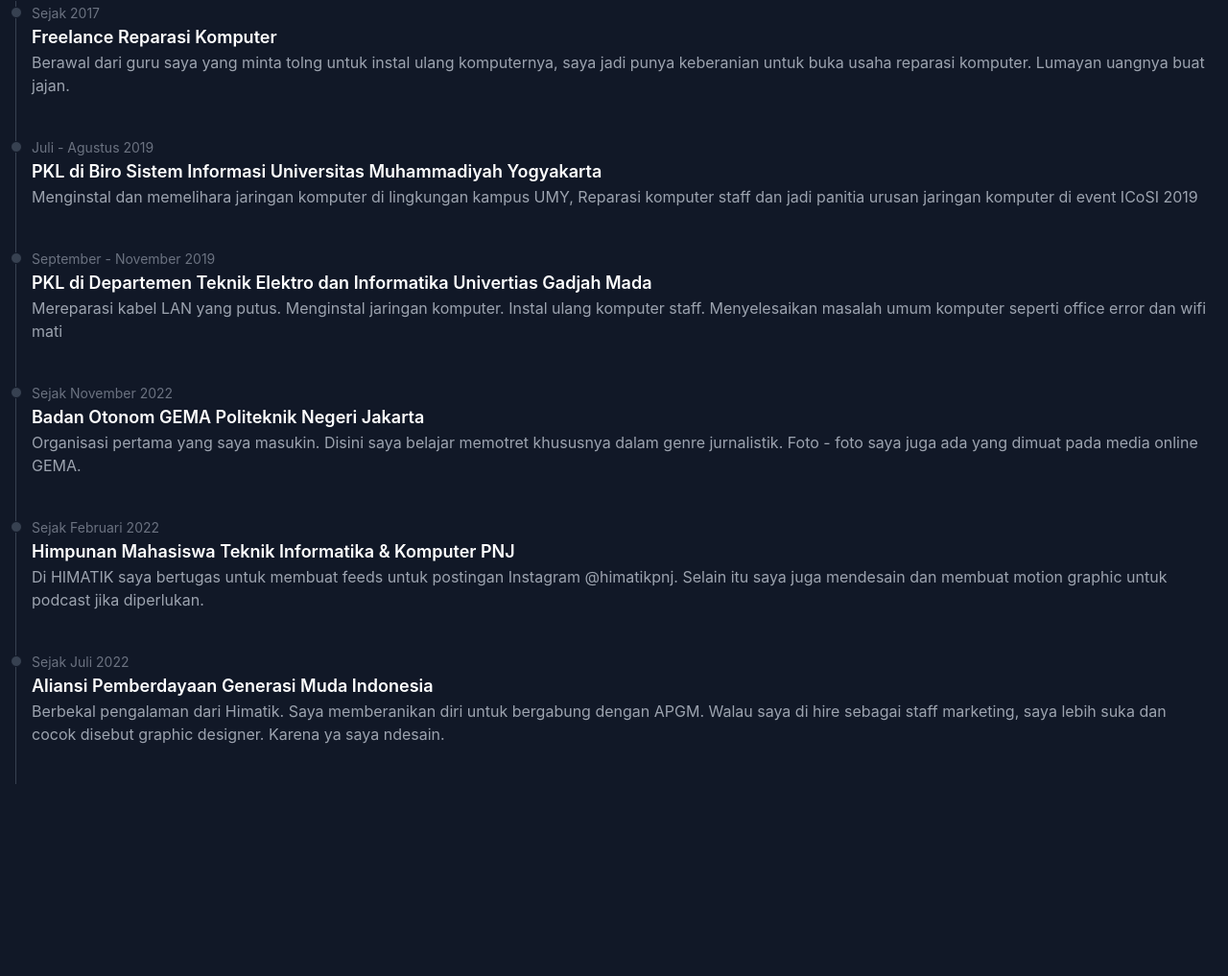
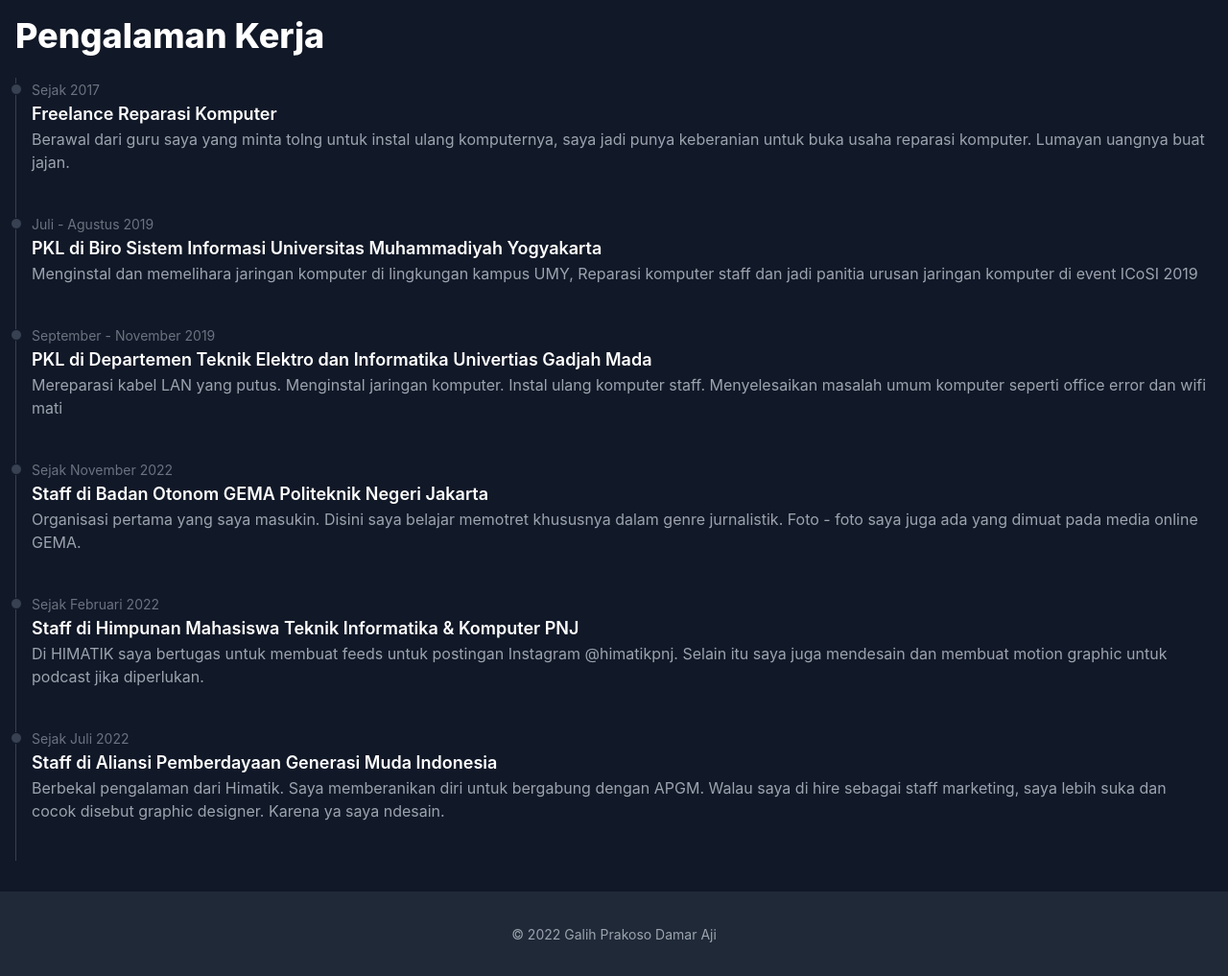
Before and after one commit to galihpd/galihpd.github.io, a plain HTML site: page index.html in a window 1280 px wide. Shown: the part 1219-2236 px from the top of the page at 96% size. Before the commit the page ends 2068 px from the top, so only its background shows below. Drawn offline with nearby package versions, Linux system fonts and the light colour scheme.

Commit message:
Update index.html

```diff
--- a/index.html
+++ b/index.html
@@ -56,7 +56,7 @@
         <div class="mr-auto place-self-center lg:col-span-7">
           <h1 class="max-w-2xl mb-4 text-4xl font-extrabold tracking-tight leading-none md:text-5xl xl:text-6xl dark:text-white">Halo Saya Galih</h1>
           <p class="max-w-2xl mb-6 font-light text-gray-500 lg:mb-8 md:text-lg lg:text-xl dark:text-gray-400">WEB pribadi yang dibuka buat umum. Isinya Resume & portfolio artwork 3D & Desain, Tugas kuliah & Belajar / eksplor. Iseng aja barangkali bisa jadi refrence😂</p>
-          <a href="#" class="inline-flex items-center justify-center px-5 py-3 text-base font-medium text-center text-gray-900 border border-gray-300 rounded-lg hover:bg-gray-100 bg-blue-700 focus:ring-4 focus:ring-gray-100 dark:text-white dark:border-gray-700 dark:hover:bg-gray-700 dark:focus:ring-gray-800"> Kenalan Dulu Kali </a>
+          <a href="#kenal" class="inline-flex items-center justify-center px-5 py-3 text-base font-medium text-center text-gray-900 border border-gray-300 rounded-lg hover:bg-gray-100 bg-blue-700 focus:ring-4 focus:ring-gray-100 dark:text-white dark:border-gray-700 dark:hover:bg-gray-700 dark:focus:ring-gray-800"> Kenalan Dulu Kali </a>
               <path fill-rule="evenodd" d="M10.293 3.293a1 1 0 011.414 0l6 6a1 1 0 010 1.414l-6 6a1 1 0 01-1.414-1.414L14.586 11H3a1 1 0 110-2h11.586l-4.293-4.293a1 1 0 010-1.414z" clip-rule="evenodd"></path>
             </svg>
           </a>
@@ -64,6 +64,7 @@
         </div>
       </div>
     </section>
+
     <section class="bg-white dark:bg-gray-900">
         <div class="max-w-screen-xl px-4 py-8 mx-auto text-center lg:py-16 lg:px-6">
             <dl class="grid max-w-screen-md gap-8 mx-auto text-gray-900 sm:grid-cols-3 dark:text-white">
@@ -79,11 +80,13 @@
                     <dt class="mb-2 text-3xl md:text-4xl font-extrabold">Free Enjoyer</dt>
                     <dd class="font-light text-gray-500 dark:text-gray-400">Use free & OpenSource software and tools since 2016</dd>
                 </div>
+              </br>
+            </br>
             </dl>
         </div>
       </section>
 
-      <section class="bg-white dark:bg-gray-900">
+      <section class="bg-white dark:bg-gray-900" id="kenal">
         <div class="grid max-w-screen-xl px-4 py-8 mx-auto lg:gap-8 xl:gap-0">
             <p style="text-align: justify;" class="mb-3 font-light text-gray-500 dark:text-gray-400">Saat ini saya sedang berusaha lulus dari program studi Teknik Multimedia Digital (vokasi). Paham desain grafis, Koding, 3D dikit - dikit, Keamanan komputer dasar, Jaringan && apa aja deh pokoknya😂 yang mau ngobrol bisa hubungi saya di galihpr@aol.com. </p>
             <p style="text-align: justify;" class="font-light text-gray-500 dark:text-gray-400">Saya bisa menginstal jaringan komputer terutama yang pake UTP, Bisa koding tapi konsol seperti shell bash dan C++, Bisa desain juga terutama desain feeds untuk postingan sosial media seperti Instagram dan twitter, Bisa motret juga yang penting kamera nya bisa full manual dan masih terus belajar 3D modelling yang hasilnya bisa diliat di sini. Kira-kira pengalaman diatas semua saya dapetin 4 tahun lalu, ketika saya mulai masuk sekolah menengah atas</p></br>
@@ -157,23 +160,27 @@
     <li class="mb-10 ml-4">
         <div class="absolute w-3 h-3 bg-gray-200 rounded-full mt-1.5 -left-1.5 border border-white dark:border-gray-900 dark:bg-gray-700"></div>
         <time class="mb-1 text-sm font-normal leading-none text-gray-400 dark:text-gray-500">Sejak November 2022</time>
-        <h3 class="text-lg font-semibold text-gray-900 dark:text-white">Badan Otonom GEMA Politeknik Negeri Jakarta</h3>
+        <h3 class="text-lg font-semibold text-gray-900 dark:text-white">Staff di Badan Otonom GEMA Politeknik Negeri Jakarta</h3>
         <p class="text-base font-normal text-gray-500 dark:text-gray-400">Organisasi pertama yang saya masukin. Disini saya belajar memotret khususnya dalam genre jurnalistik. Foto - foto saya juga ada yang dimuat pada media online GEMA.</p>
     </li>
     <li class="mb-10 ml-4">
         <div class="absolute w-3 h-3 bg-gray-200 rounded-full mt-1.5 -left-1.5 border border-white dark:border-gray-900 dark:bg-gray-700"></div>
         <time class="mb-1 text-sm font-normal leading-none text-gray-400 dark:text-gray-500">Sejak Februari 2022</time>
-        <h3 class="text-lg font-semibold text-gray-900 dark:text-white">Himpunan Mahasiswa Teknik Informatika & Komputer PNJ</h3>
+        <h3 class="text-lg font-semibold text-gray-900 dark:text-white">Staff di Himpunan Mahasiswa Teknik Informatika & Komputer PNJ</h3>
         <p class="text-base font-normal text-gray-500 dark:text-gray-400">Di HIMATIK saya bertugas untuk membuat feeds untuk postingan Instagram @himatikpnj. Selain itu saya juga mendesain dan membuat motion graphic untuk podcast jika diperlukan.</p>
     </li>
     <li class="mb-10 ml-4">
         <div class="absolute w-3 h-3 bg-gray-200 rounded-full mt-1.5 -left-1.5 border border-white dark:border-gray-900 dark:bg-gray-700"></div>
         <time class="mb-1 text-sm font-normal leading-none text-gray-400 dark:text-gray-500">Sejak Juli 2022</time>
-        <h3 class="text-lg font-semibold text-gray-900 dark:text-white">Aliansi Pemberdayaan Generasi Muda Indonesia</h3>
+        <h3 class="text-lg font-semibold text-gray-900 dark:text-white">Staff di Aliansi Pemberdayaan Generasi Muda Indonesia</h3>
         <p class="text-base font-normal text-gray-500 dark:text-gray-400">Berbekal pengalaman dari Himatik. Saya memberanikan diri untuk bergabung dengan APGM. Walau saya di hire sebagai staff marketing, saya lebih suka dan cocok disebut graphic designer. Karena ya saya ndesain.</p>
     </li>
 </ol>
-
             </section>
+            <footer class="p-4 bg-white md:p-8 lg:p-10 dark:bg-gray-800">
+              <div class="mx-auto max-w-screen-xl text-center">
+                  <span class="text-sm text-gray-500 sm:text-center dark:text-gray-400">© 2022 <a href="#" class="hover:underline">Galih Prakoso Damar Aji</a></span>
+              </div>
+            </footer>
   </body>
 </html>
```
